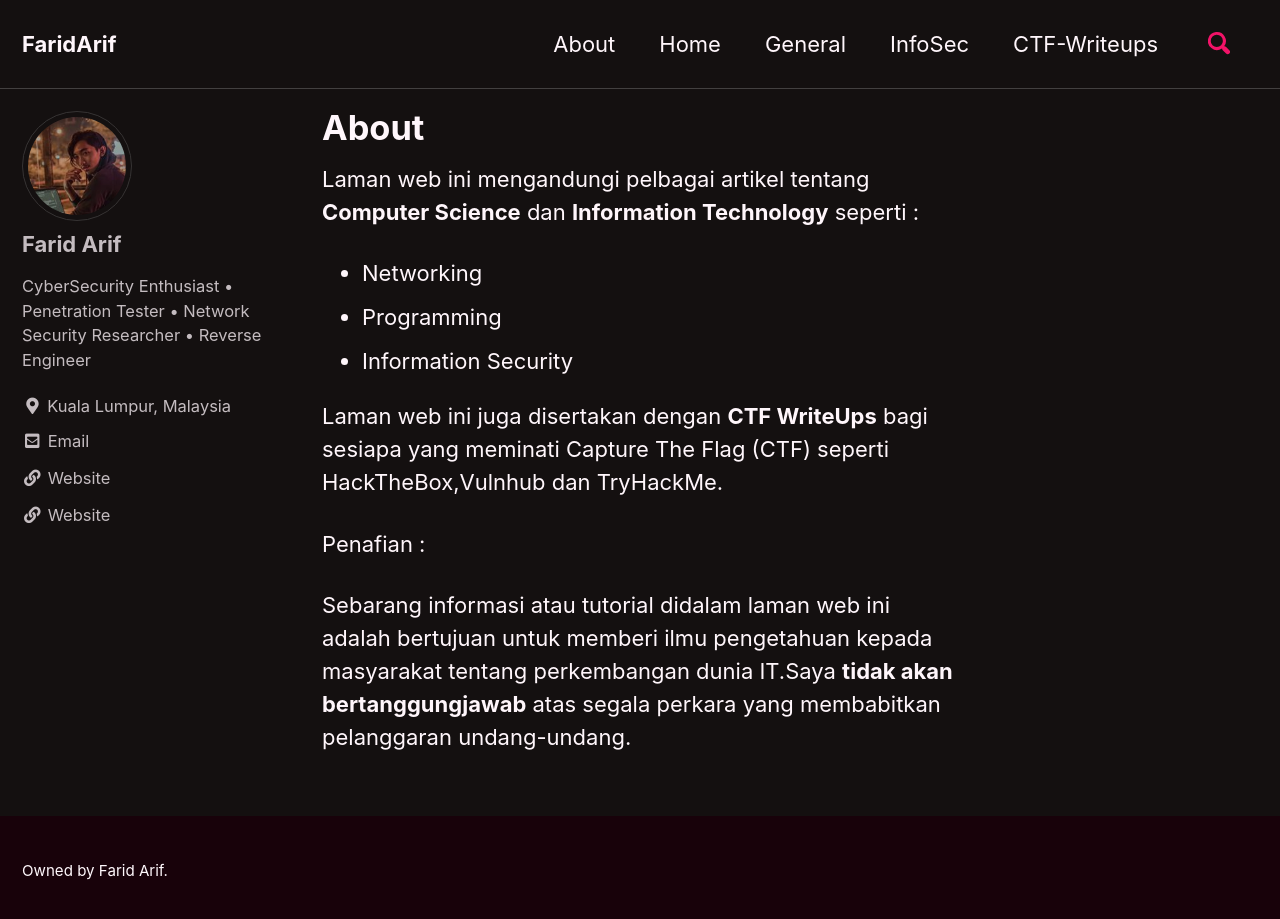
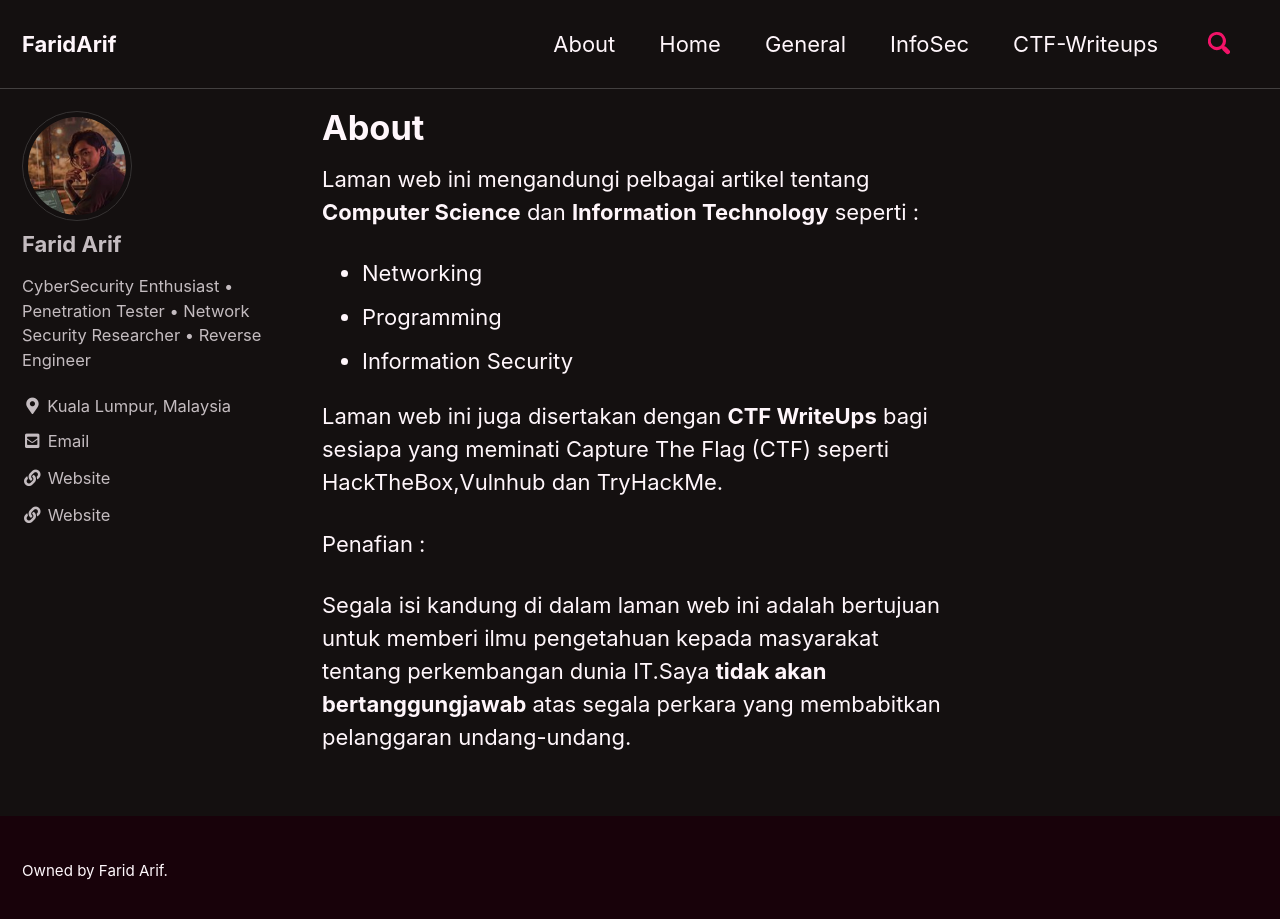
Before and after one commit to faridarif/faridarif.github.io, a Jekyll site: the page built from _pages/about.md, in a window 1280 px wide and 927 px high. Shown: the top 919 px of the window. Built offline with Jekyll 4.4.1, drawn with Linux system fonts in a browser that asks for light colours; cached includes are drawn as plain includes.

Commit message:
Update about.md

```diff
--- a/_pages/about.md
+++ b/_pages/about.md
@@ -18,6 +18,6 @@ Laman web ini juga disertakan dengan **CTF WriteUps** bagi sesiapa yang meminati
 
 Penafian :
 
-Sebarang informasi atau tutorial didalam laman web ini adalah bertujuan untuk memberi ilmu pengetahuan kepada
+Segala isi kandung di dalam laman web ini adalah bertujuan untuk memberi ilmu pengetahuan kepada
 masyarakat tentang perkembangan dunia IT.Saya **tidak akan bertanggungjawab** atas segala perkara yang
 membabitkan pelanggaran undang-undang.
```
